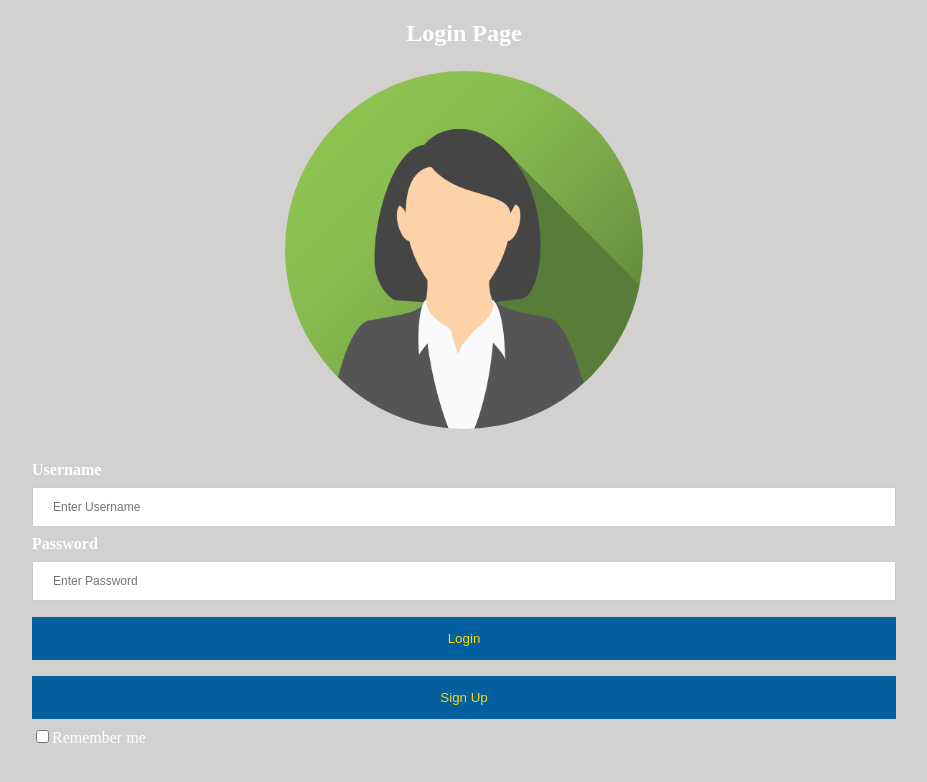
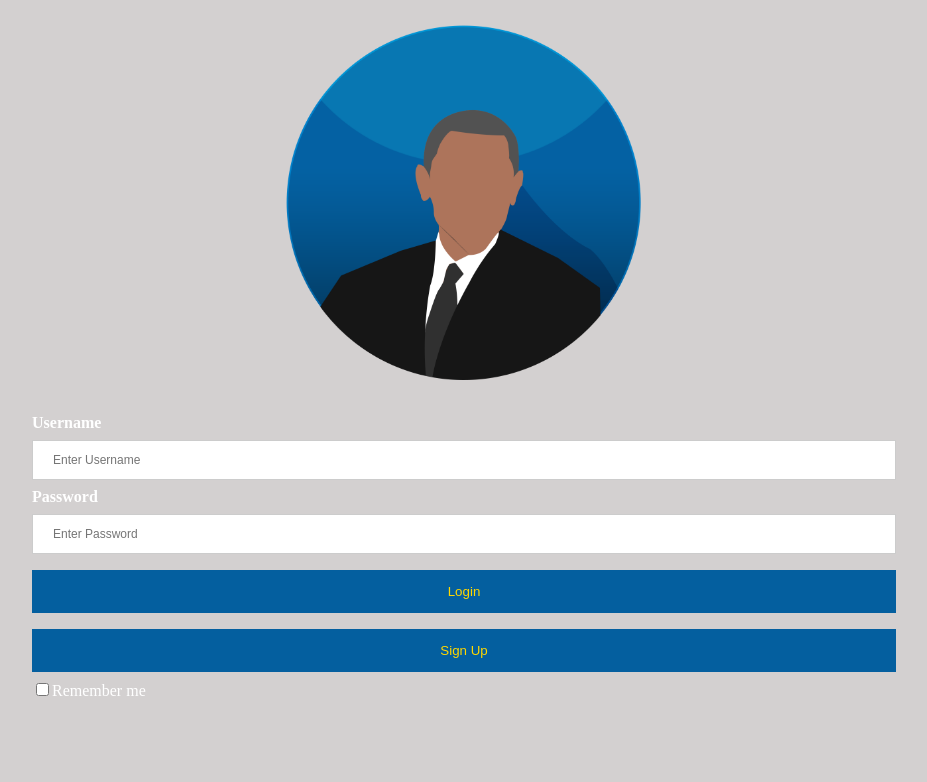
Before and after one commit to vladmihociu/twproject, a PHP site: page / in a window 1280 px wide. Shown: the top 782 px of the page, without its empty margins (176-1103 px from the left). Run offline with PHP 8.4, Linux system fonts and the light colour scheme.

Commit message:
Changed the login image

```diff
--- a/index.php
+++ b/index.php
@@ -17,10 +17,9 @@ if(isset($_COOKIE['username'])) {
 <title>Login Page</title>
 </head>
 <body>
-<h2 style = "text-align : center" >Login Page</h2>
 <form action="php/login.php" method='POST'>
   <div class="imgcontainer">
-    <img src="photos/img_avatar2.png" alt="Avatar" class="avatar">
+    <img src="photos/Login.png" alt="Avatar" class="avatar">
   </div>
 
   <div class="container">
```
